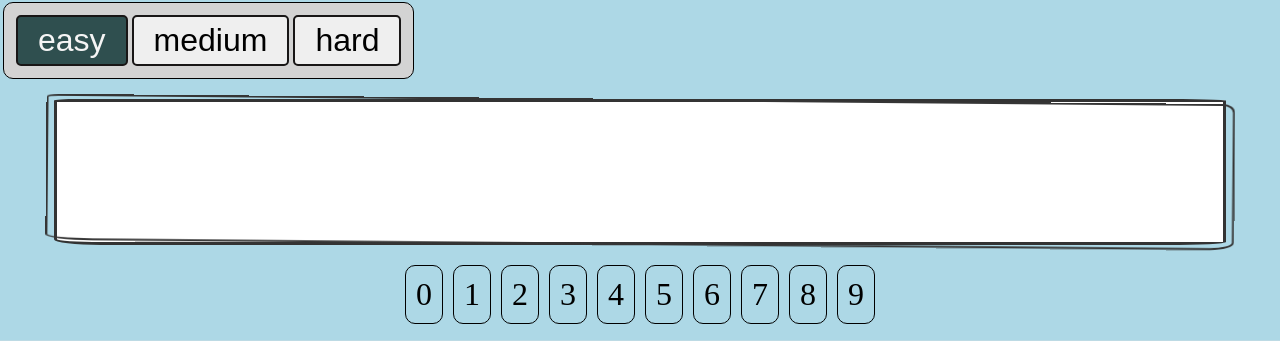
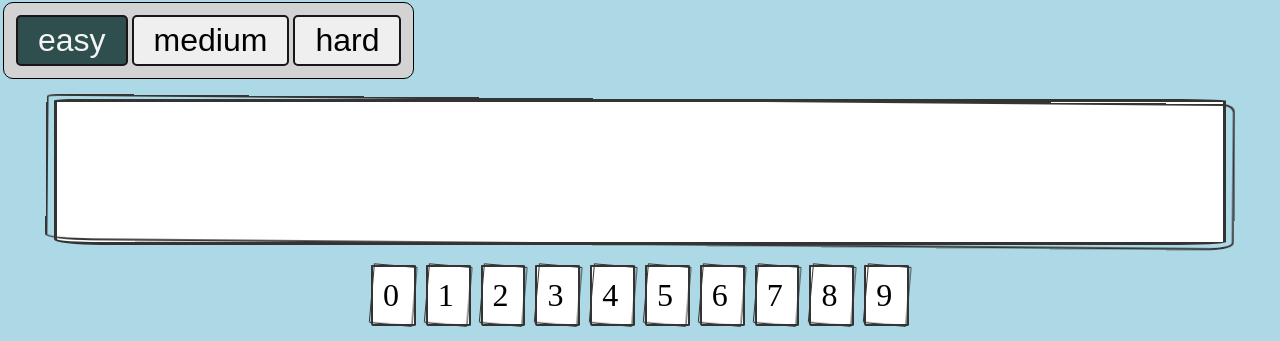
Before and after one commit to kelzerock/RSSchool-2024Q4, a website built with webpack: page simon-says/index.html in a window 1280 px wide. Shown: the part 470-811 px from the top of the page. Built offline with nearby package versions, Linux system fonts and the light colour scheme.

Commit message:
fix: style

```diff
--- a/simon-says/src/assets/sass/keyboard.scss
+++ b/simon-says/src/assets/sass/keyboard.scss
@@ -13,19 +13,41 @@
   display: flex;
   justify-content: center;
   align-items: center;
-  border-radius: 10px;
-  border: solid black 1px;
   user-select: none;
+
+  border: 2px solid #333333;
+  border-radius: 2% 6% 5% 4% / 1% 1% 2% 4%;
+  letter-spacing: 0.3ch;
+  background: #ffffff;
+  position: relative;
+
+  &::before {
+    content: '';
+    border: 1px solid #353535;
+    display: block;
+    width: 100%;
+    height: 100%;
+    position: absolute;
+    top: 50%;
+    left: 50%;
+    transform: translate3d(-50%, -50%, 0) scale(1.015) rotate(5deg);
+    border-radius: 1% 1% 2% 4% / 2% 6% 5% 4%;
+    transition: transform .3s ease-in-out;
+  }
 
   &.select-key {
     background-color: darkslategray;
-    color: whitesmoke;
+    color: #ffffff;
   }
 
   &:hover {
     background-color: darkslategray;
-    color: whitesmoke;
+    color: #ffffff;
     cursor: pointer;
+
+    &::before {
+      transform: translate3d(-50%, -50%, 0) scale(1.015) rotate(-5deg);
+    }
   }
 
   &:active {
--- a/simon-says/src/assets/sass/main.scss
+++ b/simon-says/src/assets/sass/main.scss
@@ -37,6 +37,10 @@ body {
   }
 
   .header {
+    .title {
+      margin: 3px 0;
+    }
+
     .text {
       display: none;
     }
```
